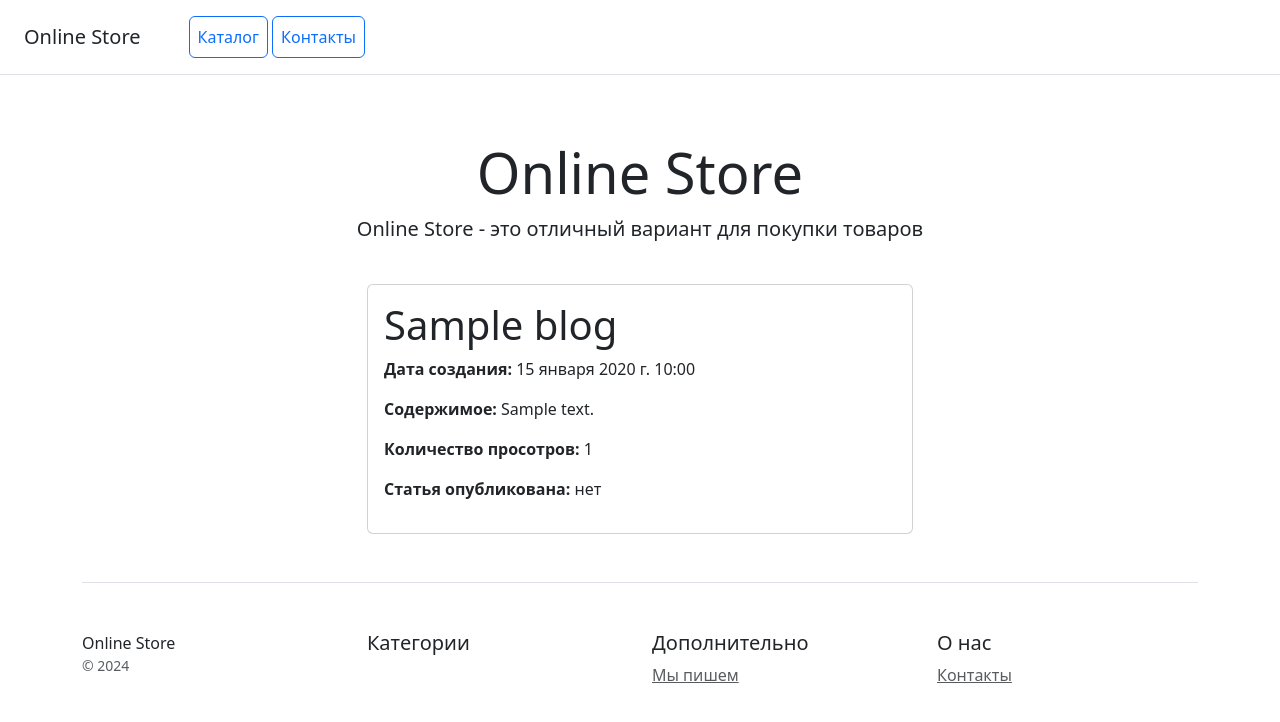
After one commit to KudryashovR/online_store, a Django app: template catalog/templates/catalog/blog_detail.html in a window 1280 px wide. The commit adds this page. Shown: the top 722 px of the page. Run offline with Django 5.2, Linux system fonts and the light colour scheme; the template is opened without the code that fills it: most values are stand-ins (such as "Sample title", 1, 10 or a date in 2020); data that the repository does not hold is empty.

Commit message:
ADD: Blog detail

```diff
--- /dev/null
+++ b/catalog/templates/catalog/blog_detail.html
@@ -0,0 +1,28 @@
+{% extends 'catalog/base.html' %}
+{% block content %}
+{% load custom_filters %}
+<div class="row text-start">
+    <div class="col-3"></div>
+    <div class="col-lg-6 col-md-6 col-sm-6">
+        <div class="card mb-6 box-shadow">
+            <div class="card-body">
+                <h1>{{ blog.title }}</h1>
+                {% if blog.preview %}
+                <img src="{{ blog.preview|media_redirection }}" class="img-fluid" alt="{{ blog.title }}">
+                {% endif %}
+                <p><strong>Дата создания:</strong> {{ blog.created_at }}</p>
+                <p><strong>Содержимое:</strong> {{ blog.content }}</p>
+                <p><strong>Количество просотров:</strong> {{ blog.views_count }}</p>
+                <p>
+                    {% if blog.is_published %}
+                    <strong>Статья опубликована:</strong> да
+                    {% else %}
+                    <strong>Статья опубликована:</strong> нет
+                    {% endif %}
+                </p>
+            </div>
+        </div>
+    </div>
+    <div class="col-3"></div>
+</div>
+{% endblock %}
--- a/catalog/urls.py
+++ b/catalog/urls.py
@@ -1,7 +1,7 @@
 from django.urls import path
 from catalog.apps import CatalogConfig
 from catalog.views import ProductListView, ContactView, ProductDetailView, ProductCreateView, BlogListView, \
-    BlogCreateView
+    BlogCreateView, BlogDetailView
 
 app_name = CatalogConfig.name
 
@@ -12,4 +12,5 @@ urlpatterns = [
     path('new_product/', ProductCreateView.as_view(), name='new_product'),
     path('blog/', BlogListView.as_view(), name='blog'),
     path('blog/new/', BlogCreateView.as_view(), name='new_blog'),
+    path('blog/<slug:slug>/', BlogDetailView.as_view(), name='blog_detail')
 ]
--- a/catalog/views.py
+++ b/catalog/views.py
@@ -63,3 +63,9 @@ class BlogCreateView(CreateView):
     model = Blog
     fields = ('title', 'content', 'preview', 'is_published')
     success_url = reverse_lazy('catalog:blog')
+
+
+class BlogDetailView(DetailView):
+    model = Blog
+    slug_field = 'slug'
+    slug_url_kwarg = 'slug'
```
Also changed, not shown: catalog/templates/catalog/blog_list.html (+6 -24 lines).
